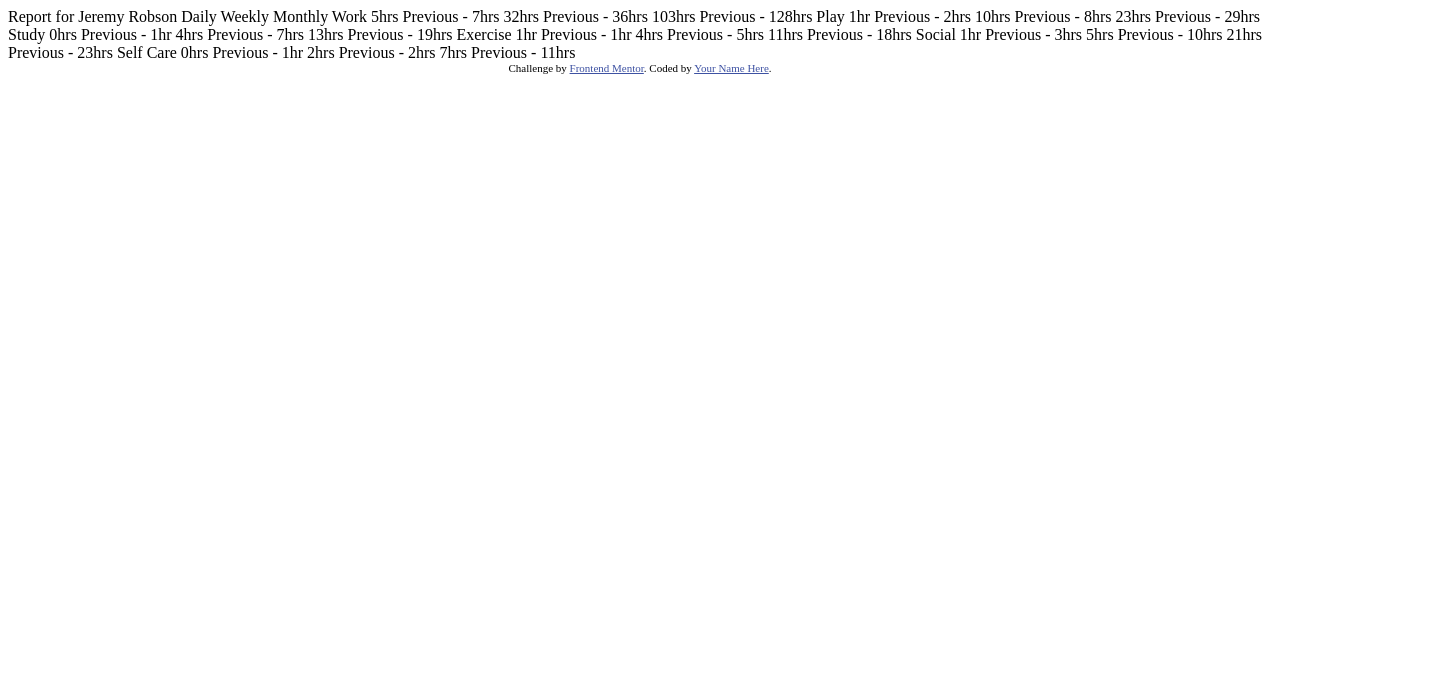
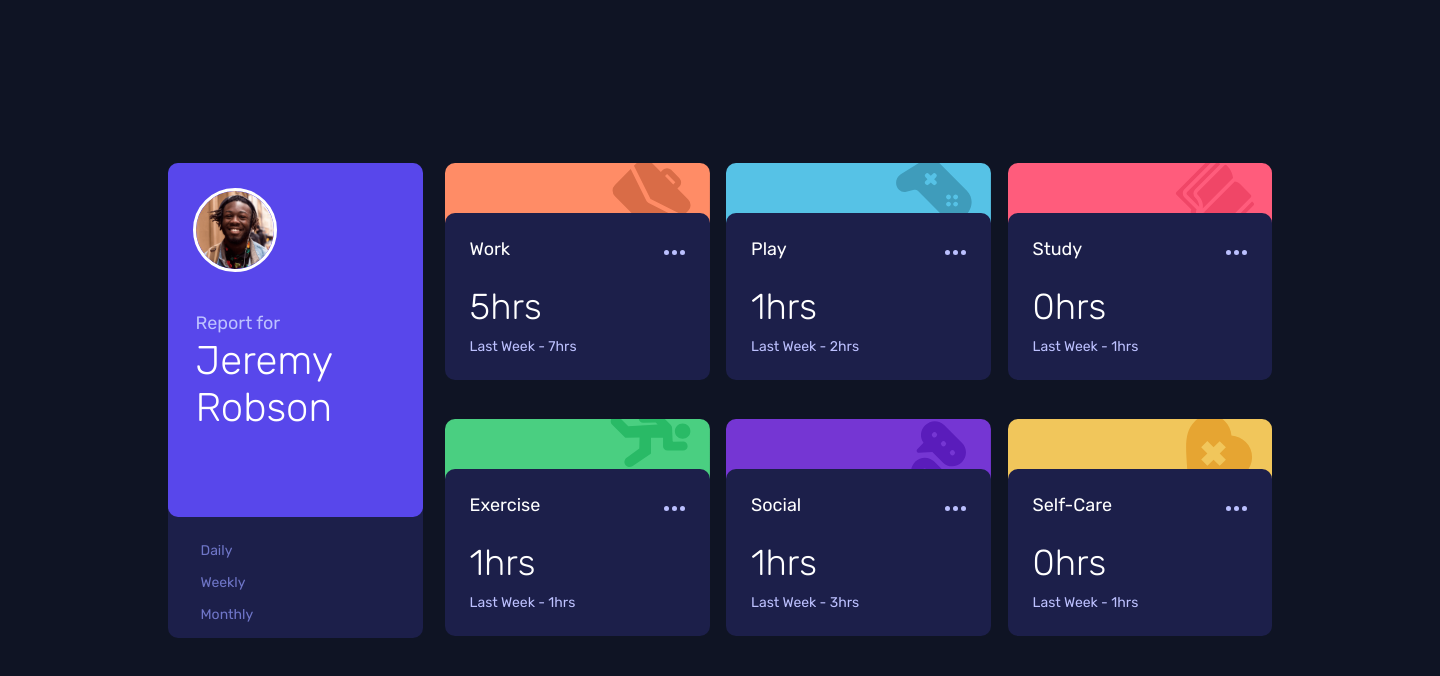
Before and after one commit to smhmurat/frontend-mentor-tt-dashboard, a website: page index.html in a window 1280 px wide. Shown: the whole page, 1440 px wide, since content can reach past the window. Drawn offline with Linux system fonts and the light colour scheme.

Commit message:
Desktop preview design completed.

```diff
--- a/index.html
+++ b/index.html
@@ -7,8 +7,11 @@
   <link rel="icon" type="image/png" sizes="32x32" href="./images/favicon-32x32.png">
 
   <title>Frontend Mentor | Time tracking dashboard</title>
+  <link rel="preconnect" href="https://fonts.googleapis.com">
+  <link rel="preconnect" href="https://fonts.gstatic.com" crossorigin>
+  <link href="https://fonts.googleapis.com/css2?family=Rubik:wght@300;400;500&display=swap" rel="stylesheet">
+  <link rel="stylesheet" href="/css/style.css">
 
-  <!-- Feel free to remove these styles or customise in your own stylesheet 👍 -->
   <style>
     .attribution { font-size: 11px; text-align: center; }
     .attribution a { color: hsl(228, 45%, 44%); }
@@ -16,65 +19,35 @@
 </head>
 <body>
 
-  Report for
-  Jeremy Robson
-
-  Daily
-  Weekly
-  Monthly
-
-  Work
-  5hrs <!-- daily -->
-  Previous - 7hrs <!-- daily -->
-  32hrs <!-- weekly -->
-  Previous - 36hrs <!-- weekly -->
-  103hrs <!-- monthly -->
-  Previous - 128hrs <!-- monthly -->
-
-  Play
-  1hr <!-- daily -->
-  Previous - 2hrs <!-- daily -->
-  10hrs <!-- weekly -->
-  Previous - 8hrs <!-- weekly -->
-  23hrs <!-- monthly -->
-  Previous - 29hrs <!-- monthly -->
-
-  Study
-  0hrs <!-- daily -->
-  Previous - 1hr <!-- daily -->
-  4hrs <!-- weekly -->
-  Previous - 7hrs <!-- weekly -->
-  13hrs <!-- monthly -->
-  Previous - 19hrs <!-- monthly -->
-
-  Exercise
-  1hr <!-- daily -->
-  Previous - 1hr <!-- daily -->
-  4hrs <!-- weekly -->
-  Previous - 5hrs <!-- weekly -->
-  11hrs <!-- monthly -->
-  Previous - 18hrs <!-- monthly -->
-
-  Social
-  1hr <!-- daily -->
-  Previous - 3hrs <!-- daily -->
-  5hrs <!-- weekly -->
-  Previous - 10hrs <!-- weekly -->
-  21hrs <!-- monthly -->
-  Previous - 23hrs <!-- monthly -->
-
-  Self Care
-  0hrs <!-- daily -->
-  Previous - 1hr <!-- daily -->
-  2hrs <!-- weekly -->
-  Previous - 2hrs <!-- weekly -->
-  7hrs <!-- monthly -->
-  Previous - 11hrs <!-- monthly -->
+  <div class="wrapper">
+    <!-- Card Profile -->
+    <div class="profile">
+      <div class="profile__user">
+        <div class="profile__user__pic" >
+          <img src="images/image-jeremy.png" alt="profile-image">
+        </div>
+        <div class="profile__user__info">
+          <p>Report for</p>
+          <h1>Jeremy Robson</h1>
+        </div>
+      </div>
+      <div class="profile__links">
+        <a id="daily" class="profile__links__item">Daily</a>
+        <a id="weekly" class="profile__links__item">Weekly</a>
+        <a id="monthly" class="profile__links__item">Monthly</a>
+      </div>
+    </div>
+    <!-- Card Report -->
+    <div class="report">
+      <div class="row"></div>
+    </div>
 
 
-  <div class="attribution">
+  </div>
+  <script src="index.js"></script>
+  <!-- <div class="attribution">
     Challenge by <a href="https://www.frontendmentor.io?ref=challenge" target="_blank">Frontend Mentor</a>.
     Coded by <a href="#">Your Name Here</a>.
-  </div>
+  </div> -->
 </body>
 </html>
--- /dev/null
+++ b/index.js
@@ -0,0 +1,175 @@
+const data = [
+    {
+      "title": "Work",
+      "color": "hsl(15, 100%, 70%)",
+      "timeframes": {
+        "daily": {
+          "current": 5,
+          "previous": 7
+        },
+        "weekly": {
+          "current": 32,
+          "previous": 36
+        },
+        "monthly": {
+          "current": 103,
+          "previous": 128
+        }
+      }
+    },
+    {
+      "title": "Play",
+      "color": "hsl(195, 74%, 62%)",
+      "timeframes": {
+        "daily": {
+          "current": 1,
+          "previous": 2
+        },
+        "weekly": {
+          "current": 10,
+          "previous": 8
+        },
+        "monthly": {
+          "current": 23,
+          "previous": 29
+        }
+      }
+    },
+    {
+      "title": "Study",
+      "color": "hsl(348, 100%, 68%)",
+      "timeframes": {
+        "daily": {
+          "current": 0,
+          "previous": 1
+        },
+        "weekly": {
+          "current": 4,
+          "previous": 7
+        },
+        "monthly": {
+          "current": 13,
+          "previous": 19
+        }
+      }
+    },
+    {
+      "title": "Exercise",
+      "color": "hsl(145, 58%, 55%)",
+      "timeframes": {
+        "daily": {
+          "current": 1,
+          "previous": 1
+        },
+        "weekly": {
+          "current": 4,
+          "previous": 5
+        },
+        "monthly": {
+          "current": 11,
+          "previous": 18
+        }
+      }
+    },
+    {
+      "title": "Social",
+      "color": "hsl(264, 64%, 52%)",
+      "timeframes": {
+        "daily": {
+          "current": 1,
+          "previous": 3
+        },
+        "weekly": {
+          "current": 5,
+          "previous": 10
+        },
+        "monthly": {
+          "current": 21,
+          "previous": 23
+        }
+      }
+    },
+    {
+      "title": "Self-Care",
+      "color": "hsl(43, 84%, 65%)",
+      "timeframes": {
+        "daily": {
+          "current": 0,
+          "previous": 1
+        },
+        "weekly": {
+          "current": 2,
+          "previous": 2
+        },
+        "monthly": {
+          "current": 7,
+          "previous": 11
+        }
+      }
+    }
+]
+
+//// style="background-color:${item.color}"
+
+{/* <div class="report__item-back">
+    <img src="/images/icon-${item.title.toLowerCase()}.svg">
+</div> */}
+
+let cardReport = document.querySelector('.report');
+
+let createCard = (item, time) => {
+  let card = `
+  <div class="report__item ${item.title.toLowerCase()}">
+    <div class="report__item-content">
+      <div class="report__item-content-top">
+        <p>${item.title}</p>
+        <a href="#">
+          <img src="images/icon-ellipsis.svg"></img>
+        </a>
+      </div>
+      <div class="report__item-content-bottom">
+        <h1>${time.current}hrs</h1>
+        <p class="info">Last Week - ${time.previous}hrs</p>
+      </div>
+    </div>
+  </div>
+  `
+
+  return card;
+}
+
+function showDaily() {
+  let allItems = " ";
+  data.map(item => {
+    if(item.timeframes.daily) {
+      allItems += createCard(item, item.timeframes.daily);
+    }
+  });
+  cardReport.innerHTML = allItems;
+}
+
+function showWeekly() {
+  let allItems = " ";
+  data.map(item => {
+    if(item.timeframes.weekly) {
+      allItems += createCard(item, item.timeframes.weekly)
+    }
+  });
+  cardReport.innerHTML = allItems;
+}
+
+function showMonthly() {
+  let allItems = " ";
+  data.map(item => {
+    if(item.timeframes.monthly) {
+      allItems += createCard(item, item.timeframes.monthly)
+    }
+  });
+  cardReport.innerHTML = allItems;
+}
+
+showDaily();
+
+const linkDaily = document.querySelector("#daily").addEventListener("click", showDaily);
+const linkWeekly = document.querySelector("#weekly").addEventListener("click", showWeekly);
+const linkMonthly = document.querySelector("#monthly").addEventListener("click", showMonthly);
--- /dev/null
+++ b/scss/style.scss
@@ -0,0 +1,198 @@
+
+$color-work: hsl(15, 100%, 70%);
+$color-play: hsl(195, 74%, 62%);
+$color-study: hsl(348, 100%, 68%);
+$color-exercise: hsl(145, 58%, 55%);
+$color-social: hsl(264, 64%, 52%);
+$color-selfcare: hsl(43, 84%, 65%);
+$very-dark-blue: hsl(226, 43%, 10%);
+$dark-blue: hsl(235, 46%, 20%);
+$desaturated-blue: hsl(235, 45%, 61%);
+$pale-blue: hsl(236, 100%, 87%);
+$font-size: 18px;
+$font-family: 'Rubik', sans-serif;
+$primary-blue: hsl(246, 80%, 60%);
+$min-width: 1440px;
+$mobile-max-width: 375px;
+$border-radius: 10px;
+
+* {
+    margin: 0;
+    padding: 0;
+    box-sizing: border-box;
+}
+
+body {
+    display: flex;
+    align-items: center;
+    justify-content: center;
+    background-color: $very-dark-blue;
+    font-family: $font-family;
+    font-size: $font-size;
+    min-width: $min-width;
+    width: 100vw;
+    height: 100vh;
+    color: #fff;
+}
+
+.wrapper {
+    display: flex;
+    flex-flow: row nowrap;
+    justify-content: center;
+    gap: 2%;
+}
+
+.profile {
+    background-color: $dark-blue;
+    border-radius: $border-radius;
+    width: 255px;
+
+    &__user {
+        display: flex;
+        flex-direction: column;
+        background-color: $primary-blue;
+        border-radius: $border-radius;
+        width: inherit;
+        height: 354px;
+        padding-top: 25px;
+        padding-left: 25px;
+
+        &__pic {
+            margin-bottom: 35px;
+
+            img {
+                width: 84px;
+                border: 3px solid hsl(0, 0%, 100%);
+                border-radius: 50%;
+            }
+        }
+
+        &__info {
+            display: flex;
+            flex-direction: column;
+            padding: 0 3px;
+
+            p {
+                color: $pale-blue;
+            }
+
+            h1 {
+                color: hsl(0, 0%, 100%);
+                font-size: 40px;
+                font-weight: 300;
+                text-transform: capitalize;
+                margin-top: 3px;
+            }
+        }
+    }
+
+    &__links {
+        display: flex;
+        flex-direction: column;
+        align-items: flex-start;
+        padding-top: 25px;
+        padding-left: 33px;
+
+        &__item {
+            color: $desaturated-blue;
+            text-decoration: none;
+            text-transform: capitalize;
+            font-size: 14px;
+            margin-bottom: 15px;
+            cursor: pointer;
+
+            &:hover {
+                color: hsl(0, 0%, 100%);
+            }
+        }
+    }
+}
+
+.report {
+    display: flex;
+    flex-flow: row wrap;
+    align-items: flex-start;
+    justify-content: center;
+    gap: 2%;
+    row-gap: 8%;
+    width: 850px;
+
+    &__item {
+        flex-basis: 32%;
+        background-repeat: no-repeat;
+        background-position: right 10% top -5%;
+        border-radius: $border-radius;
+
+        &:hover {
+            background-color: hsl(235, 45%, 30%);
+            transform: scale(1.05);
+            cursor: pointer;
+        }
+
+        &-content {
+            position: relative;
+            top: 50px;
+            padding: 25px;
+            background-color: $dark-blue;
+            border-radius: $border-radius;
+
+            &-top {
+                display: flex;
+                flex-direction: row;
+                justify-content: space-between;
+                margin-bottom: 25px;
+            }
+
+            &-bottom {
+                display: flex;
+                flex-direction: column;
+                justify-content: space-between;
+                h1 {
+                    font-weight: 300;
+                    margin-bottom: 10px;
+                }
+
+                p {
+                    font-size: 14px;
+                    color: hsl(236, 100%, 87%);
+                }
+            }
+        }
+    }
+}
+
+.work {
+    background-image: url("../images/icon-work.svg"),
+    linear-gradient(180deg, $color-work 0%, $color-work 51%, $dark-blue 51%, $dark-blue 100%);
+    // background-color: $color-work;
+}
+
+.play{
+    background-image: url("../images/icon-play.svg"),
+    linear-gradient(180deg, $color-play 0%, $color-play 51%, $dark-blue 51%, $dark-blue 100%);
+    // background-color: $color-play;
+}
+
+.study{
+    background-image: url("../images/icon-study.svg"),
+    linear-gradient(180deg, $color-study 0%, $color-study 51%, $dark-blue 51%, $dark-blue 100%);
+    // background-color: $color-study;
+}
+
+.exercise{
+    background-image: url("../images/icon-exercise.svg"),
+    linear-gradient(180deg, $color-exercise 0%, $color-exercise 51%, $dark-blue 51%, $dark-blue 100%);
+    // background-color: $color-exercise;
+}
+
+.social{
+    background-image: url("../images/icon-social.svg"),
+    linear-gradient(180deg, $color-social 0%, $color-social 51%, $dark-blue 51%, $dark-blue 100%);
+    // background-color: $color-social;
+}
+
+.self-care{
+    background-image: url("../images/icon-self-care.svg"),
+    linear-gradient(180deg, $color-selfcare 0%, $color-selfcare 51%, $dark-blue 51%, $dark-blue 100%);
+    // background-color: $color-selfcare;
+}
```
Also changed, not shown: data.js (added, +106 -0 lines), data.json (deleted, +0 -104 lines), package.json (added, +23 -0 lines), css/style.css (added), 2 other files.
